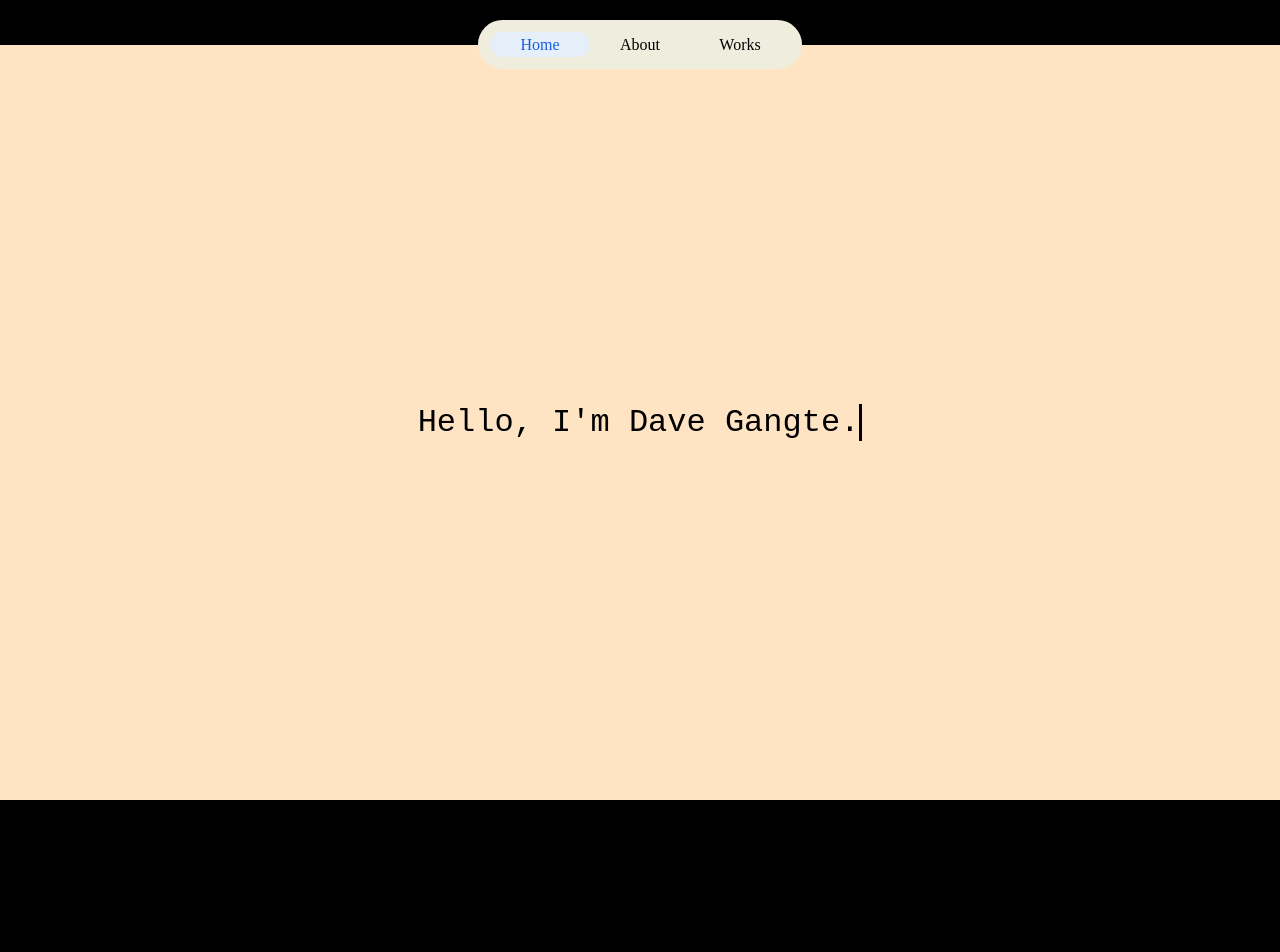
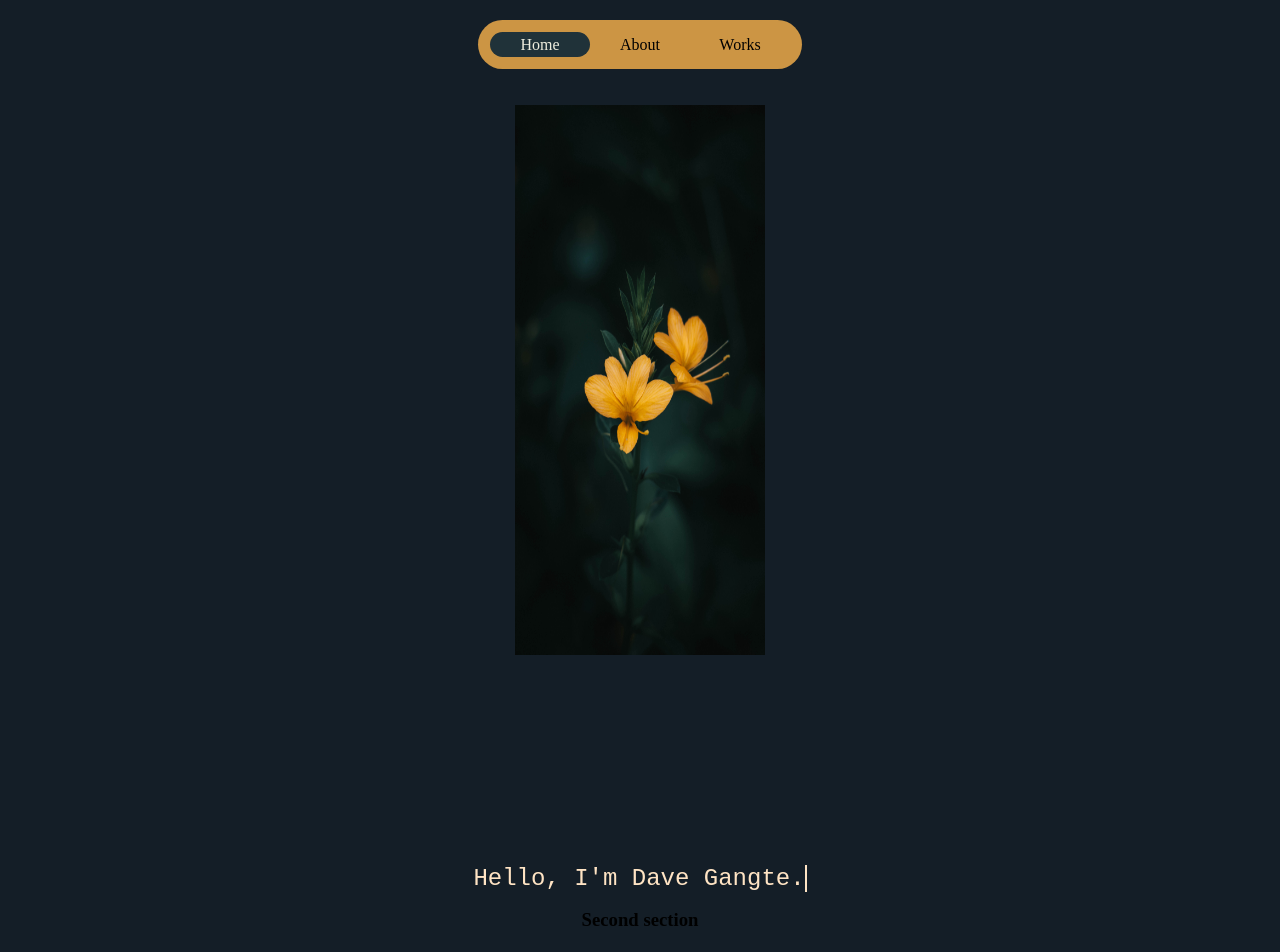
Before and after one commit to shagat/Portfolio-app, an Angular app: page / in a window 1280 px wide. Shown: the top 952 px of the page. Before the commit the page ends 800 px from the top, so only its background shows below. Built offline with nearby package versions, Linux system fonts and the light colour scheme.

Commit message:
restructure all html classes

```diff
--- a/src/app/app.component.html
+++ b/src/app/app.component.html
@@ -1,5 +1,7 @@
+<div class="main">
 <app-nav-bar></app-nav-bar>
-<app-header></app-header>
+<!-- <app-header></app-header> -->
 <app-first-section></app-first-section>
 <app-second-section></app-second-section>
 <app-third-section></app-third-section>
+</div>
--- a/src/app/components/first-section/first-section.component.css
+++ b/src/app/components/first-section/first-section.component.css
@@ -1,9 +1,46 @@
+
+.hero-first-container{
+  display: flex;
+  width: 100vw;
+  margin: 10px;
+  padding: 10px;
+  flex-direction: column;
+  /* flex: 1 1; */
+  justify-content:space-evenly;
+  /* overflow-y: hidden; */
+}
+
+.img-class{
+  margin-top: 10px;
+  justify-self:flex-end;
+  align-self: center;
+  flex-basis: 100%;
+  flex-grow: 0;
+  flex-shrink: 0;
+  padding-top: 30px;
+}
+
+.hero-first-container img{
+  height: 550px;
+  width: 250px;
+}
+
+.abc{
+  justify-self: flex-end;
+  align-self: center;
+  flex-basis: 100%;
+  flex-grow: 0;
+  flex-shrink: 0;
+
+}
+
 .hero-typing.hero-animate{
+  /* flex-basis: 100%; */
   width: 21ch;
-    border-right: 0.1em solid black;
+  border-right: 0.1em solid var(--mid-light-color);
   font-family: 'Courier New', Courier, monospace;
-    font-size: 2em;
-    animation: type 2.5s steps(20),
+  font-size: 1.5em;
+  animation: type 2s steps(20),
   writer 1s infinite alternate,
   delete 0.5s steps(5) 2.5s, type2 1s steps(4) 3s forwards, type3 3s steps(22,end) 6s forwards;
   overflow: hidden;
@@ -11,8 +48,9 @@
   cursor: pointer;
 }
 .hero-typing.hero-animate::before{
+  color: var(--mid-light-color);
   content: "Hello, I'm Dave Gantge";
-    animation: type2 1s steps(4) 3s forwards, type3 3s steps(22,end) 6s forwards;
+  animation: type2 1s steps(4) 3s forwards, type3 3s steps(22,end) 5s forwards;
 }
 
 @keyframes type{
--- a/src/app/components/first-section/first-section.component.html
+++ b/src/app/components/first-section/first-section.component.html
@@ -1,6 +1,6 @@
 <section>
-    <div class="hero-first">
-        <div class="hero-typing hero-animate" ngClass="typing ">
-        </div>
+    <div class="hero-first-container">
+        <div class="img-class"><img src="../../../assets/rishabh-mathew-Foi2sqECfOA-unsplash(1).jpg" alt="Rishab Mathew"></div>
+        <div class="abc"><div class="hero-typing hero-animate"></div></div>
     </div>
 </section>
--- a/src/app/components/nav-bar/nav-bar.component.css
+++ b/src/app/components/nav-bar/nav-bar.component.css
@@ -14,8 +14,8 @@
 .tabs{
     display: flex;
     position: relative;
-    background-color: var(--light-color);
-    box-shadow: 0 0 1px 1 rgba(#185ee0, 0.15), 0 6px 12px 0 rgba(#185ee0, 0.15);
+    background-color: #CC9544;
+    box-shadow: 0 0 3px 1 rgba(var(--primary-color), 0.15), 0 6px 12px 0 rgba(var(--primary-color), 0.15);
     padding: 0.75rem;
     border-radius: 99px;
 }
@@ -41,7 +41,7 @@ input[type="radio"]{
 }
 
 input[type="radio"]:checked + label{
-    color: #185ee0;
+    color: var(--light-color);
 }
 input[id="radio-1"]:checked ~ .glider {
     transform: translateX(0);
@@ -58,7 +58,7 @@ input[id="radio-3"]:checked ~ .glider {
     display: flex;
     height: 25px;
     width: 100px;
-    background-color: #e6eef9;
+    background-color: var(--secondary-color);
     z-index: 1;
     border-radius: 99px;
     transition: 0.25s ease-out;
--- a/src/index.html
+++ b/src/index.html
@@ -9,7 +9,6 @@
   <link type="stylesheet" href="./styles.css">
 </head>
 <body>
-  <div class="body-container"><app-root></app-root></div>
-
+  <app-root></app-root>
 </body>
 </html>
--- a/src/styles.css
+++ b/src/styles.css
@@ -13,31 +13,31 @@ You can add global styles to this file, and also import other style files
     --secondary-color:#203239;
     --dark-color:#141E27;
     --light-color:#EEEDDE;
+    --mid-beige-color:#CC9544;
+    --mid-light-color: #FFE4C4;
     --success-color: #5cb85c;
     --error-color: #d9534f;
 }
 
+html{
+  scroll-snap-type: y mandatory;
+  overflow-y: scroll;
+}
+
 body{
-  width: 100vw;
+  background-color: var(--dark-color);
+  /* min-width: 1024px; */
+  /* max-width: 1440px; */
+}
+
+section{
+  display: flex;
+  width: 100%;
+  align-content: center;
+  justify-content: center;
   height: 100vh;
-  margin: 0;
-  background-color: black;
+  scroll-snap-align: start;
+  scroll-snap-stop: always;
+  scroll-margin-top: 60px;
+  margin-top: 45px;
 }
-.body-container{
-    width: 100%;
-    height: 100%;
-    scroll-snap-type: y mandatory;
-    overflow-y: scroll;
-}
-.body-container section{
-    display: flex;
-    margin-top: 60px;
-    width: 100vw;
-    height: calc(100vh - 45px);
-    scroll-snap-align: start;
-    scroll-snap-stop: always;
-    scroll-margin-top: 45px;
-    align-items: center;
-    justify-content: center;
-    background-color: bisque;
-}
```
Lines whose indentation alone changed are shown as unchanged.
